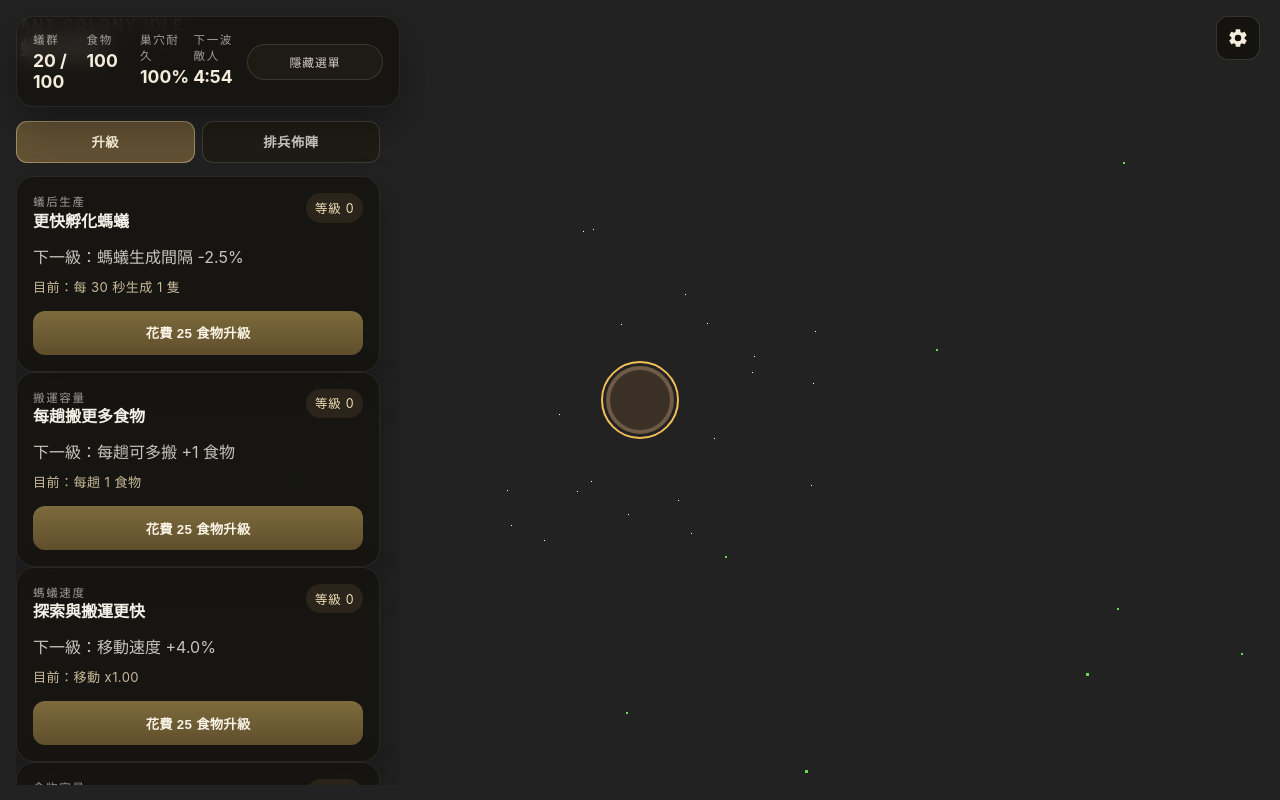
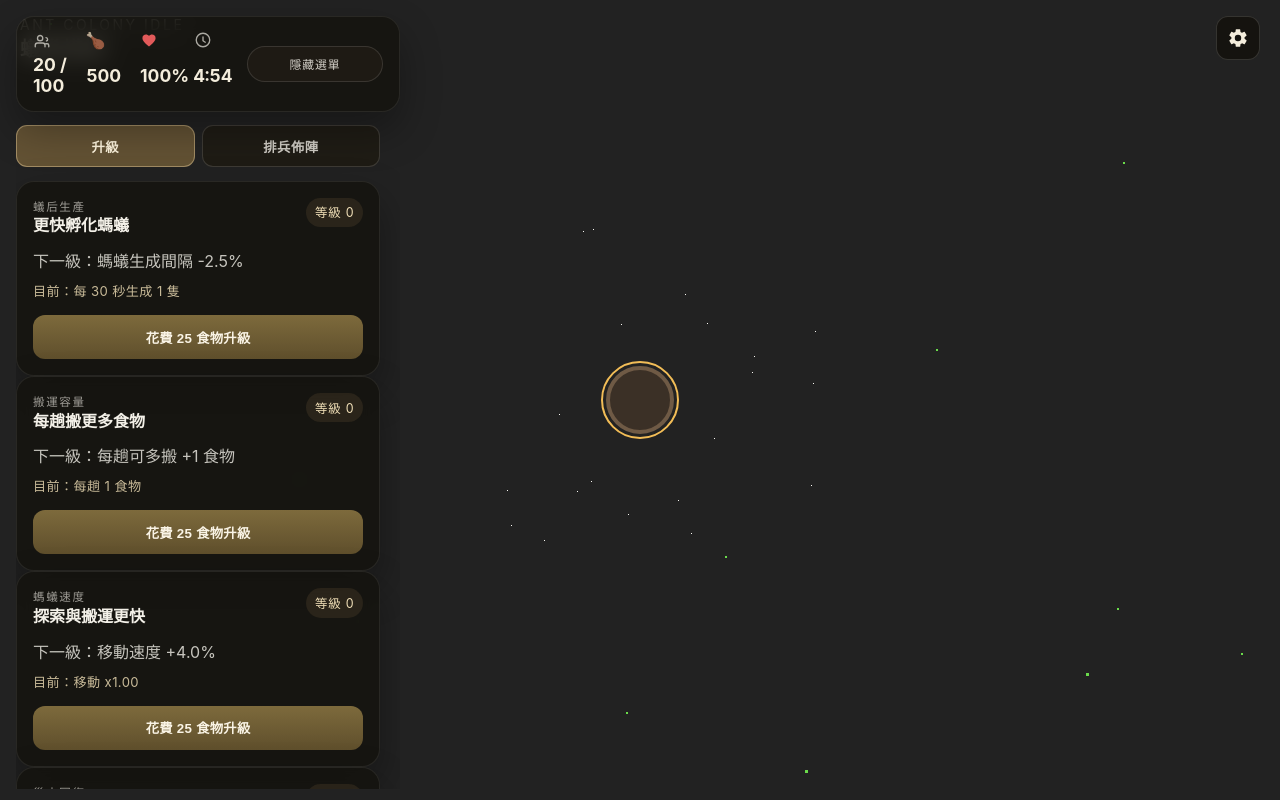
Before and after one commit to fatkin1012/Ant-Colony-Idle, a React (Vite) app: page / in a window 1280 px wide. Built offline with nearby package versions, Linux system fonts and the light colour scheme.

Commit message:
feat: add nest recovery mechanics and update UI elements for improved gameplay feedback

```diff
--- a/src/App.tsx
+++ b/src/App.tsx
@@ -18,6 +18,7 @@ const EMPTY_UPGRADE_LEVELS = {
   queenSpawnRate: 0,
   carryCapacity: 0,
   antSpeed: 0,
+  nestRecovery: 0,
   foodCapacity: 0,
   forageRadius: 0,
   populationCapacity: 0,
@@ -209,7 +210,7 @@ export default function App() {
     clearPersistedGameState();
     useGameStore.getState().hydrateFromPersistence({
       colonySize: 12,
-      foodAmount: 100,
+      foodAmount: 500,
       nestHealth: 100,
       nextEnemyWaveInSeconds: 0,
       upgradeLevels: EMPTY_UPGRADE_LEVELS,
--- a/src/game/engine/GameEngine.ts
+++ b/src/game/engine/GameEngine.ts
@@ -21,6 +21,7 @@ import {
   MAX_FOOD_ON_FIELD,
   MAX_SPAWN_REDUCTION,
   MIN_SPAWN_INTERVAL_SECONDS,
+  NEST_RECOVERY_PER_MINUTE_PER_LEVEL,
   NEST_DEFENSE_DAMAGE_PER_SECOND,
   NEST_DEFENSE_RANGE,
   PLAYER_NEST_MAX_HEALTH,
@@ -136,6 +137,7 @@ interface GameEngineOptions {
     queenSpawnRate: number;
     carryCapacity: number;
     antSpeed: number;
+    nestRecovery: number;
     foodCapacity: number;
     forageRadius: number;
     populationCapacity: number;
@@ -185,6 +187,7 @@ export class GameEngine {
     queenSpawnRate: number;
     carryCapacity: number;
     antSpeed: number;
+    nestRecovery: number;
     foodCapacity: number;
     forageRadius: number;
     populationCapacity: number;
@@ -307,6 +310,7 @@ export class GameEngine {
     this.entityManager.update(deltaTime, world);
     this.resolveFoodPickups(world);
     this.resolveEnemyCombat(deltaTime, world);
+    this.applyNestRecovery(deltaTime);
     this.updateAttackEffects(deltaTime);
     this.pruneFood();
     this.pruneEnemyNests();
@@ -493,6 +497,7 @@ export class GameEngine {
       queenSpawnRate: 0,
       carryCapacity: 0,
       antSpeed: 0,
+      nestRecovery: 0,
       foodCapacity: 0,
       forageRadius: 0,
       populationCapacity: 0,
@@ -649,6 +654,7 @@ export class GameEngine {
       queenSpawnRate: 0,
       carryCapacity: 0,
       antSpeed: 0,
+      nestRecovery: 0,
       foodCapacity: 0,
       forageRadius: 0,
       populationCapacity: 0,
@@ -1140,6 +1146,30 @@ export class GameEngine {
     this.onNestHealthChanged?.(this.nestHealth, PLAYER_NEST_MAX_HEALTH);
   }
 
+  private applyNestRecovery(deltaTime: number) {
+    if (deltaTime <= 0 || this.nestHealth <= 0 || this.nestHealth >= PLAYER_NEST_MAX_HEALTH) {
+      return;
+    }
+
+    const nestRecoveryLevel = Math.max(0, this.getUpgradeLevels?.().nestRecovery ?? 0);
+
+    if (nestRecoveryLevel <= 0) {
+      return;
+    }
+
+    const healPerSecond = (nestRecoveryLevel * NEST_RECOVERY_PER_MINUTE_PER_LEVEL) / 60;
+    if (healPerSecond <= 0) {
+      return;
+    }
+
+    const previousHealth = this.nestHealth;
+    this.nestHealth = Math.min(PLAYER_NEST_MAX_HEALTH, this.nestHealth + healPerSecond * deltaTime);
+
+    if (Math.floor(previousHealth) !== Math.floor(this.nestHealth) || this.nestHealth === PLAYER_NEST_MAX_HEALTH) {
+      this.onNestHealthChanged?.(this.nestHealth, PLAYER_NEST_MAX_HEALTH);
+    }
+  }
+
   private spawnSpitterAttackEffect(fromX: number, fromY: number, toX: number, toY: number) {
     this.spitterAttackEffects.push({
       fromX,
@@ -1499,6 +1529,7 @@ export class GameEngine {
       queenSpawnRate: 0,
       carryCapacity: 0,
       antSpeed: 0,
+      nestRecovery: 0,
       foodCapacity: 0,
       forageRadius: 0,
       populationCapacity: 0,
--- a/src/game/upgradeBalances.ts
+++ b/src/game/upgradeBalances.ts
@@ -23,6 +23,7 @@ export const IDLE_COOLDOWN_REDUCTION_PER_LEVEL = 0.015;
 export const MIN_IDLE_COOLDOWN_MULTIPLIER = 0.35;
 
 export const PLAYER_NEST_MAX_HEALTH = 100;
+export const NEST_RECOVERY_PER_MINUTE_PER_LEVEL = 3;
 
 export const ENEMY_NEST_INITIAL_COUNT = 2;
 export const ENEMY_CAVE_FIRST_SPAWN_AT_SECONDS = 300;
--- a/src/state/gamePersistence.ts
+++ b/src/state/gamePersistence.ts
@@ -28,6 +28,8 @@ const LOCAL_SAVE_KEY = 'ant-colony-idle-save-v1';
 const LANGUAGE_KEY = 'ant-colony-idle-language';
 
 function sanitizeState(state: PersistedGameStateCandidate): PersistedGameState {
+  const rawNestRecovery = (state.upgradeLevels as unknown as Record<string, unknown>).nestRecovery;
+  const nestRecovery = typeof rawNestRecovery === 'number' ? rawNestRecovery : 0;
   const rawPopulationCapacity = (state.upgradeLevels as unknown as Record<string, unknown>).populationCapacity;
   const populationCapacity = typeof rawPopulationCapacity === 'number' ? rawPopulationCapacity : 0;
 
@@ -40,6 +42,7 @@ function sanitizeState(state: PersistedGameStateCandidate): PersistedGameState {
       queenSpawnRate: Math.max(0, Math.floor(state.upgradeLevels.queenSpawnRate)),
       carryCapacity: Math.max(0, Math.floor(state.upgradeLevels.carryCapacity)),
       antSpeed: Math.max(0, Math.floor(state.upgradeLevels.antSpeed)),
+      nestRecovery: Math.max(0, Math.floor(nestRecovery)),
       foodCapacity: Math.max(0, Math.floor(state.upgradeLevels.foodCapacity)),
       forageRadius: Math.max(0, Math.floor(state.upgradeLevels.forageRadius)),
       populationCapacity: Math.max(0, Math.floor(populationCapacity)),
@@ -85,6 +88,7 @@ function isPersistedGameState(value: unknown): value is PersistedGameStateCandid
     typeof upgradeLevels.queenSpawnRate === 'number' &&
     typeof upgradeLevels.carryCapacity === 'number' &&
     typeof upgradeLevels.antSpeed === 'number' &&
+    (typeof upgradeLevels.nestRecovery === 'number' || typeof upgradeLevels.nestRecovery === 'undefined') &&
     typeof upgradeLevels.foodCapacity === 'number' &&
     typeof upgradeLevels.forageRadius === 'number' &&
     (typeof upgradeLevels.populationCapacity === 'number' || typeof upgradeLevels.populationCapacity === 'undefined') &&
--- a/src/state/gameStore.ts
+++ b/src/state/gameStore.ts
@@ -8,6 +8,7 @@ export type UpgradeKey =
   | 'queenSpawnRate'
   | 'carryCapacity'
   | 'antSpeed'
+  | 'nestRecovery'
   | 'foodCapacity'
   | 'forageRadius'
   | 'populationCapacity';
@@ -16,6 +17,7 @@ export interface UpgradeState {
   queenSpawnRate: number;
   carryCapacity: number;
   antSpeed: number;
+  nestRecovery: number;
   foodCapacity: number;
   forageRadius: number;
   populationCapacity: number;
@@ -57,6 +59,7 @@ const UPGRADE_BASE_COST: Record<UpgradeKey, number> = {
   queenSpawnRate: 25,
   carryCapacity: 25,
   antSpeed: 25,
+  nestRecovery: 28,
   foodCapacity: 30,
   forageRadius: 35,
   populationCapacity: 55,
@@ -74,7 +77,7 @@ function clampUpgradeLevel(level: number) {
 
 export const useGameStore = create<GameState>((set, get) => ({
   colonySize: 12,
-  foodAmount: 100,
+  foodAmount: 500,
   nestHealth: 100,
   nextEnemyWaveInSeconds: 0,
   engineState: null,
@@ -84,6 +87,7 @@ export const useGameStore = create<GameState>((set, get) => ({
     queenSpawnRate: 0,
     carryCapacity: 0,
     antSpeed: 0,
+    nestRecovery: 0,
     foodCapacity: 0,
     forageRadius: 0,
     populationCapacity: 0,
@@ -99,6 +103,7 @@ export const useGameStore = create<GameState>((set, get) => ({
         queenSpawnRate: clampUpgradeLevel(state.upgradeLevels.queenSpawnRate),
         carryCapacity: clampUpgradeLevel(state.upgradeLevels.carryCapacity),
         antSpeed: clampUpgradeLevel(state.upgradeLevels.antSpeed),
+        nestRecovery: clampUpgradeLevel(state.upgradeLevels.nestRecovery),
         foodCapacity: clampUpgradeLevel(state.upgradeLevels.foodCapacity),
         forageRadius: clampUpgradeLevel(state.upgradeLevels.forageRadius),
         populationCapacity: clampUpgradeLevel(state.upgradeLevels.populationCapacity),
--- a/src/styles.css
+++ b/src/styles.css
@@ -300,6 +300,37 @@ body {
 
 .summary-panel:active {
   cursor: grabbing;
+}
+
+.summary-stat {
+  display: grid;
+  gap: 0.3rem;
+}
+
+.summary-stat__icon {
+  display: inline-flex;
+  width: 18px;
+  height: 18px;
+  color: rgba(243, 240, 232, 0.68);
+}
+
+.summary-stat__icon svg {
+  width: 100%;
+  height: 100%;
+}
+
+.summary-stat__emoji {
+  display: inline-flex;
+  align-items: center;
+  justify-content: center;
+  width: 100%;
+  height: 100%;
+  font-size: 16px;
+  line-height: 1;
+}
+
+.summary-stat__icon--health {
+  color: #e25a5a;
 }
 
 .panel-label {
--- a/src/ui/BattlePlannerPanel.tsx
+++ b/src/ui/BattlePlannerPanel.tsx
@@ -96,10 +96,9 @@ const TEXTS: Record<
 interface BattlePlannerPanelProps {
   language: GameLanguage;
   embedded?: boolean;
-  hidden?: boolean;
 }
 
-export function BattlePlannerPanel({ language, embedded = false, hidden = false }: BattlePlannerPanelProps) {
+export function BattlePlannerPanel({ language, embedded = false }: BattlePlannerPanelProps) {
   const foodAmount = useGameStore((state) => state.foodAmount);
   const colonySize = useGameStore((state) => state.colonySize);
   const spendFood = useGameStore((state) => state.spendFood);
@@ -203,7 +202,6 @@ export function BattlePlannerPanel({ language, embedded = false, hidden = false
     <aside
       className={`battle-planner ${embedded ? 'battle-planner--embedded' : 'panel'}`}
       aria-label={texts.title}
-      hidden={hidden}
     >
       <header className="battle-planner__header">
         <div>
--- a/src/ui/UpgradeOverlay.tsx
+++ b/src/ui/UpgradeOverlay.tsx
@@ -12,6 +12,7 @@ import {
   MAX_ANT_FORAGE_RADIUS_FACTOR,
   MAX_ANT_SPEED_MULTIPLIER,
   MAX_FOOD_ON_FIELD,
+  NEST_RECOVERY_PER_MINUTE_PER_LEVEL,
   MAX_SPAWN_REDUCTION,
   MAX_UPGRADE_LEVEL,
   BASE_POPULATION_CAPACITY,
@@ -47,9 +48,62 @@ function formatWaveCountdown(seconds: number) {
   return `${minutes}:${remainingSeconds.toString().padStart(2, '0')}`;
 }
 
+type SummaryIconKind = 'colony' | 'food' | 'health' | 'wave';
+
+function SummaryIcon({ kind, label }: { kind: SummaryIconKind; label: string }) {
+  if (kind === 'colony') {
+    return (
+      <span className="summary-stat__icon" role="img" aria-label={label} title={label}>
+        <svg viewBox="0 0 24 24" fill="none" xmlns="http://www.w3.org/2000/svg">
+          <path d="M16 21V19C16 17.3431 14.6569 16 13 16H6C4.34315 16 3 17.3431 3 19V21" stroke="currentColor" strokeWidth="1.8" strokeLinecap="round" strokeLinejoin="round"/>
+          <path d="M9.5 13C11.433 13 13 11.433 13 9.5C13 7.567 11.433 6 9.5 6C7.567 6 6 7.567 6 9.5C6 11.433 7.567 13 9.5 13Z" stroke="currentColor" strokeWidth="1.8" strokeLinecap="round" strokeLinejoin="round"/>
+          <path d="M21 21V19C21 17.8954 20.1046 17 19 17H17" stroke="currentColor" strokeWidth="1.8" strokeLinecap="round" strokeLinejoin="round"/>
+          <path d="M18 13.3C18.8807 12.9899 19.5 12.1503 19.5 11.1667C19.5 9.91999 18.5467 8.88333 17.3333 8.75" stroke="currentColor" strokeWidth="1.8" strokeLinecap="round" strokeLinejoin="round"/>
+        </svg>
+      </span>
+    );
+  }
+
+  if (kind === 'food') {
+    return (
+      <span className="summary-stat__icon" role="img" aria-label={label} title={label}>
+        <span className="summary-stat__emoji" aria-hidden="true">
+          🍗
+        </span>
+      </span>
+    );
+  }
+
+  if (kind === 'health') {
+    return (
+      <span className="summary-stat__icon summary-stat__icon--health" role="img" aria-label={label} title={label}>
+        <svg viewBox="0 0 24 24" fill="none" xmlns="http://www.w3.org/2000/svg">
+          <path d="M12 20.8L10.7 19.6C6.2 15.6 3.2 12.9 3.2 9.5C3.2 6.8 5.3 4.8 8 4.8C9.5 4.8 11 5.5 12 6.7C13 5.5 14.5 4.8 16 4.8C18.7 4.8 20.8 6.8 20.8 9.5C20.8 12.9 17.8 15.6 13.3 19.6L12 20.8Z" fill="currentColor"/>
+        </svg>
+      </span>
+    );
+  }
+
+  return (
+    <span className="summary-stat__icon" role="img" aria-label={label} title={label}>
+      <svg viewBox="0 0 24 24" fill="none" xmlns="http://www.w3.org/2000/svg">
+        <path d="M12 8V13L15 15" stroke="currentColor" strokeWidth="1.8" strokeLinecap="round" strokeLinejoin="round"/>
+        <path d="M12 21C16.9706 21 21 16.9706 21 12C21 7.02944 16.9706 3 12 3C7.02944 3 3 7.02944 3 12C3 16.9706 7.02944 21 12 21Z" stroke="currentColor" strokeWidth="1.8" strokeLinecap="round" strokeLinejoin="round"/>
+      </svg>
+    </span>
+  );
+}
+
 function formatEffect(
   language: GameLanguage,
-  upgradeKey: 'queenSpawnRate' | 'carryCapacity' | 'antSpeed' | 'foodCapacity' | 'forageRadius' | 'populationCapacity',
+  upgradeKey:
+    | 'queenSpawnRate'
+    | 'carryCapacity'
+    | 'antSpeed'
+    | 'nestRecovery'
+    | 'foodCapacity'
+    | 'forageRadius'
+    | 'populationCapacity',
   level: number,
 ) {
   const isZh = language === 'zh-TW';
@@ -74,6 +128,12 @@ function formatEffect(
       : `Next level: move speed +${(ANT_SPEED_MULTIPLIER_PER_LEVEL * 100).toFixed(1)}%`;
   }
 
+  if (upgradeKey === 'nestRecovery') {
+    return isZh
+      ? `下一級：巢穴每分鐘回血 +${NEST_RECOVERY_PER_MINUTE_PER_LEVEL}`
+      : `Next level: nest recovery +${NEST_RECOVERY_PER_MINUTE_PER_LEVEL} HP/min`;
+  }
+
   if (upgradeKey === 'foodCapacity') {
     return isZh
       ? `下一級：場上食物上限 +${FOOD_CAPACITY_PER_LEVEL}`
@@ -95,7 +155,14 @@ function formatEffect(
 
 function formatCurrentValue(
   language: GameLanguage,
-  upgradeKey: 'queenSpawnRate' | 'carryCapacity' | 'antSpeed' | 'foodCapacity' | 'forageRadius' | 'populationCapacity',
+  upgradeKey:
+    | 'queenSpawnRate'
+    | 'carryCapacity'
+    | 'antSpeed'
+    | 'nestRecovery'
+    | 'foodCapacity'
+    | 'forageRadius'
+    | 'populationCapacity',
   level: number,
 ) {
   const isZh = language === 'zh-TW';
@@ -116,6 +183,11 @@ function formatCurrentValue(
   if (upgradeKey === 'antSpeed') {
     const speedMultiplier = Math.min(MAX_ANT_SPEED_MULTIPLIER, 1 + level * ANT_SPEED_MULTIPLIER_PER_LEVEL);
     return isZh ? `目前：移動 x${speedMultiplier.toFixed(2)}` : `Current: x${speedMultiplier.toFixed(2)} movement`;
+  }
+
+  if (upgradeKey === 'nestRecovery') {
+    const hpPerMinute = Math.max(0, level) * NEST_RECOVERY_PER_MINUTE_PER_LEVEL;
+    return isZh ? `目前：每分鐘回血 ${hpPerMinute}` : `Current: ${hpPerMinute} HP/min`;
   }
 
   if (upgradeKey === 'foodCapacity') {
@@ -144,7 +216,7 @@ function formatCurrentValue(
 const UPGRADE_CARD_TEXT: Record<
   GameLanguage,
   Record<
-    'queenSpawnRate' | 'carryCapacity' | 'antSpeed' | 'foodCapacity' | 'forageRadius' | 'populationCapacity',
+    'queenSpawnRate' | 'carryCapacity' | 'antSpeed' | 'nestRecovery' | 'foodCapacity' | 'forageRadius' | 'populationCapacity',
     { label: string; title: string }
   >
 > = {
@@ -152,6 +224,7 @@ const UPGRADE_CARD_TEXT: Record<
     queenSpawnRate: { label: '蟻后生產', title: '更快孵化螞蟻' },
     carryCapacity: { label: '搬運容量', title: '每趟搬更多食物' },
     antSpeed: { label: '螞蟻速度', title: '探索與搬運更快' },
+    nestRecovery: { label: '巢穴回復', title: '每分鐘回復巢穴耐久' },
     foodCapacity: { label: '食物容量', title: '地面可存在更多食物' },
     forageRadius: { label: '覓食範圍', title: '更遠距離偵測食物' },
     populationCapacity: { label: '人口容量', title: '提高工蟻與兵蟻總人口上限' },
@@ -160,6 +233,7 @@ const UPGRADE_CARD_TEXT: Record<
     queenSpawnRate: { label: 'Queen Spawn Rate', title: 'Faster Ant Production' },
     carryCapacity: { label: 'Carry Capacity', title: 'More Food Per Trip' },
     antSpeed: { label: 'Ant Speed', title: 'Quicker Search Runs' },
+    nestRecovery: { label: 'Nest Recovery', title: 'Restore Nest Health Over Time' },
     foodCapacity: { label: 'Food Capacity', title: 'More Food On The Ground' },
     forageRadius: { label: 'Forage Radius', title: 'Stronger Food Detection' },
     populationCapacity: { label: 'Population Capacity', title: 'Increase Total Worker + Soldier Cap' },
@@ -181,6 +255,11 @@ const UPGRADE_CARDS = [
     key: 'antSpeed' as const,
     label: 'Ant Speed',
     title: 'Quicker Search Runs',
+  },
+  {
+    key: 'nestRecovery' as const,
+    label: 'Nest Recovery',
+    title: 'Restore Nest Health Over Time',
   },
   {
     key: 'foodCapacity' as const,
@@ -418,20 +497,20 @@ export function UpgradeOverlay({
               {attackAlertLabel}
             </span>
           ) : null}
-          <div>
-            <p className="panel-label">{summaryColonyLabel}</p>
+          <div className="summary-stat" role="group" aria-label={summaryColonyLabel}>
+            <SummaryIcon kind="colony" label={summaryColonyLabel} />
             <strong className="panel-value">{colonySize} / {populationLimit}</strong>
           </div>
-          <div>
-            <p className="panel-label">{summaryFoodLabel}</p>
+          <div className="summary-stat" role="group" aria-label={summaryFoodLabel}>
+            <SummaryIcon kind="food" label={summaryFoodLabel} />
             <strong className="panel-value">{foodAmount}</strong>
           </div>
-          <div>
-            <p className="panel-label">{summaryNestHealthLabel}</p>
+          <div className="summary-stat" role="group" aria-label={summaryNestHealthLabel}>
+            <SummaryIcon kind="health" label={summaryNestHealthLabel} />
             <strong className="panel-value">{Math.max(0, Math.floor(nestHealth))}%</strong>
           </div>
-          <div>
-            <p className="panel-label">{summaryNextWaveLabel}</p>
+          <div className="summary-stat" role="group" aria-label={summaryNextWaveLabel}>
+            <SummaryIcon kind="wave" label={summaryNextWaveLabel} />
             <strong className="panel-value panel-value--timer">{formatWaveCountdown(nextEnemyWaveInSeconds)}</strong>
           </div>
           <button
@@ -468,7 +547,7 @@ export function UpgradeOverlay({
               </button>
             </div>
 
-            <div hidden={activeTab !== 'upgrades'}>
+            <div hidden={activeTab !== 'upgrades'} role="tabpanel">
               {UPGRADE_CARDS.map((upgradeCard) => {
                 const level = upgradeLevels[upgradeCard.key];
                 const cost = useGameStore.getState().upgradeCost(upgradeCard.key);
@@ -506,7 +585,9 @@ export function UpgradeOverlay({
               })}
             </div>
 
-            <BattlePlannerPanel language={language} embedded hidden={activeTab !== 'battle'} />
+            <div hidden={activeTab !== 'battle'} role="tabpanel">
+              <BattlePlannerPanel language={language} embedded />
+            </div>
           </div>
         ) : null}
       </div>
```
